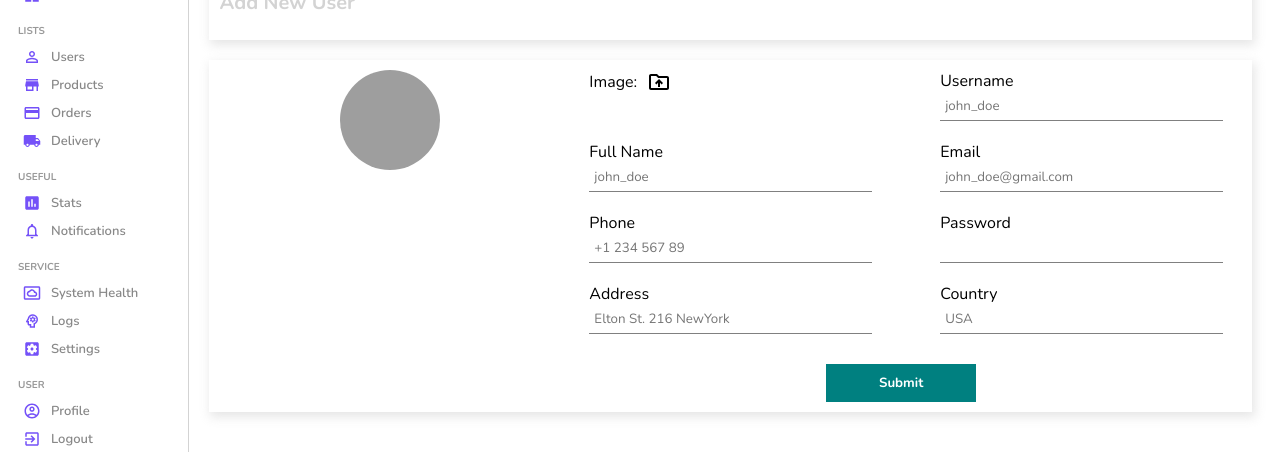
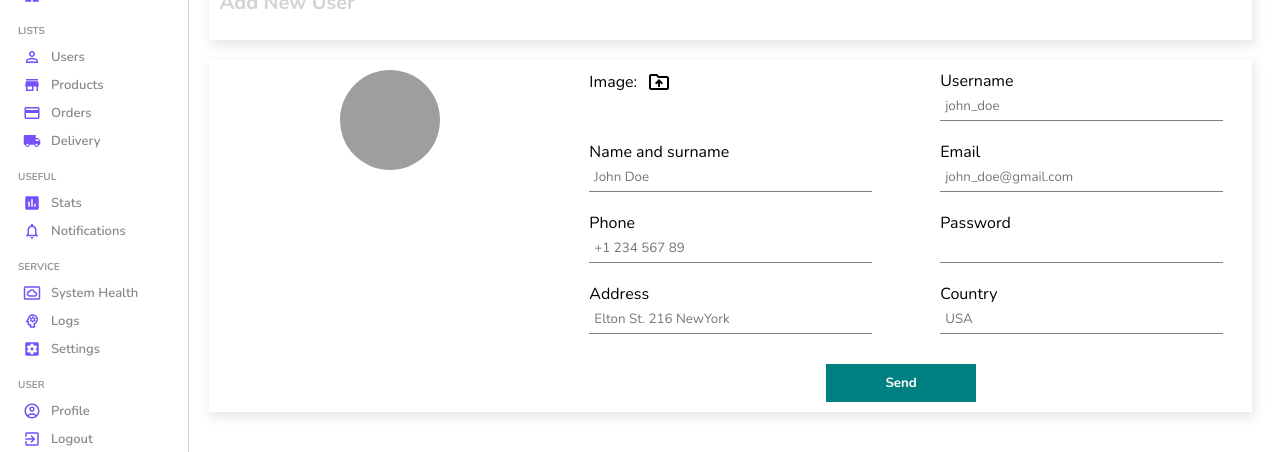
Before and after one commit to michaelreyes10/Admin-Dashboard, a React (Create React App) app: page /users/new in a window 1280 px wide. Shown: the part 121-573 px from the top of the page. Built offline with nearby package versions, Linux system fonts and the light colour scheme; grey boxes are pictures that could not be loaded.

Commit message:
grab img file

```diff
--- a/src/App.js
+++ b/src/App.js
@@ -4,27 +4,31 @@
 import New from "./pages/new/New";
 import { BrowserRouter, Routes, Route } from "react-router-dom";
 import Single from "./pages/single/Single";
+import { productInputs, userInputs } from "./formSource";
 function App() {
   return (
     <div className="App">
-      <BrowserRouter>
+       <BrowserRouter>
         <Routes>
           <Route path="/">
-            <Route index element={ <Home/> } />
-            <Route path="login" element={ <Login /> } />
-
+            <Route index element={<Home />} />
+            <Route path="login" element={<Login />} />
             <Route path="users">
-              <Route index element={ <List /> } />
-              <Route path=":userId" element={<Single/>} />
-              <Route path="new" element={ <New /> } />
+              <Route index element={<List />} />
+              <Route path=":userId" element={<Single />} />
+              <Route
+                path="new"
+                element={<New inputs={userInputs} title="Add New User" />}
+              />
             </Route>
-
             <Route path="products">
-              <Route index element={ <List /> } />
-              <Route path=":productId" element={<Single/>} />
-              <Route path="new" element={ <New /> } />
+              <Route index element={<List />} />
+              <Route path=":productId" element={<Single />} />
+              <Route
+                path="new"
+                element={<New inputs={productInputs} title="Add New Product" />}
+              />
             </Route>
-
           </Route>
         </Routes>
       </BrowserRouter>
--- /dev/null
+++ b/src/formSource.js
@@ -0,0 +1,76 @@
+export const userInputs = [
+    {
+      id: 1,
+      label: "Username",
+      type: "text",
+      placeholder: "john_doe",
+    },
+    {
+      id: 2,
+      label: "Name and surname",
+      type: "text",
+      placeholder: "John Doe",
+    },
+    {
+      id: 3,
+      label: "Email",
+      type: "mail",
+      placeholder: "john_doe@gmail.com",
+    },
+    {
+      id: 4,
+      label: "Phone",
+      type: "text",
+      placeholder: "+1 234 567 89",
+    },
+    {
+      id: 5,
+      label: "Password",
+      type: "password",
+    },
+    {
+      id: 6,
+      label: "Address",
+      type: "text",
+      placeholder: "Elton St. 216 NewYork",
+    },
+    {
+      id: 7,
+      label: "Country",
+      type: "text",
+      placeholder: "USA",
+    },
+  ];
+
+  export const productInputs = [
+    {
+      id: 1,
+      label: "Title",
+      type: "text",
+      placeholder: "Apple Macbook Pro",
+    },
+    {
+      id: 2,
+      label: "Description",
+      type: "text",
+      placeholder: "Description",
+    },
+    {
+      id: 3,
+      label: "Category",
+      type: "text",
+      placeholder: "Computers",
+    },
+    {
+      id: 4,
+      label: "Price",
+      type: "text",
+      placeholder: "100",
+    },
+    {
+      id: 5,
+      label: "Stock",
+      type: "text",
+      placeholder: "in stock",
+    },
+  ];
--- a/src/pages/new/New.jsx
+++ b/src/pages/new/New.jsx
@@ -3,15 +3,20 @@
 import DriveFolderUploadOutlinedIcon from "@mui/icons-material/DriveFolderUploadOutlined";
 import "./new.scss";
 import { DriveEtaRounded } from "@mui/icons-material";
+import { useState } from "react";
 
-const New = () => {
+const New = ({inputs, title}) => {
+
+    const [file, setFile] = useState("");
+
+    console.log(file)
     return(
         <div className="new">
             <Sidebar/>
             <div className="newContainer">
                 <Navbar/>
                 <div className="top">
-                    <h1>Add New User</h1>
+                    <h1>{title}</h1>
                 </div>
                 <div className="bottom">
                     <div className="left">
@@ -23,44 +28,22 @@
                                 <label htmlFor="file">
                                   Image: <DriveFolderUploadOutlinedIcon className="icon"/>
                                 </label>
-                                <input type="file" id="file" style={{display: "none"}} />
+                                <input type="file" id="file" onChange={e=>setFile(e.target.files[0])}style={{display: "none"}} />
+                             </div>
 
-                            </div>
-                            <div className="formInput">
-                                <label>Username</label>
-                                <input type='text' placeholder='john_doe'></input>
-                            </div>
-                            <div className="formInput">
-                                <label>Full Name</label>
-                                <input type='text' placeholder='john_doe'></input>
-                            </div>
-                            <div className="formInput">
-                                <label>Email</label>
-                                <input type='text' placeholder='john_doe@gmail.com'></input>
-                            </div>
-                            <div className="formInput">
-                                <label>Phone</label>
-                                <input type='text' placeholder='+1 234 567 89'></input>
-                            </div>
-                            <div className="formInput">
-                                <label>Password</label>
-                                <input type='text'></input>
-                            </div>
-                            <div className="formInput">
-                                <label>Address</label>
-                                <input type='text' placeholder="Elton St. 216 NewYork"></input>
-                            </div>
-                            <div className="formInput">
-                                <label>Country</label>
-                                <input type='text' placeholder="USA"></input>
-                            </div>
-                            <button>Submit</button>
-                        </form>
-                    </div>
+                             {inputs.map((input) => (
+                <div className="formInput" key={input.id}>
+                  <label>{input.label}</label>
+                  <input type={input.type} placeholder={input.placeholder} />
                 </div>
-            </div>
+              ))}
+              <button>Send</button>
+            </form>
+          </div>
         </div>
-    )
-}
+      </div>
+    </div>
+  );
+};
 
 export default New
```
